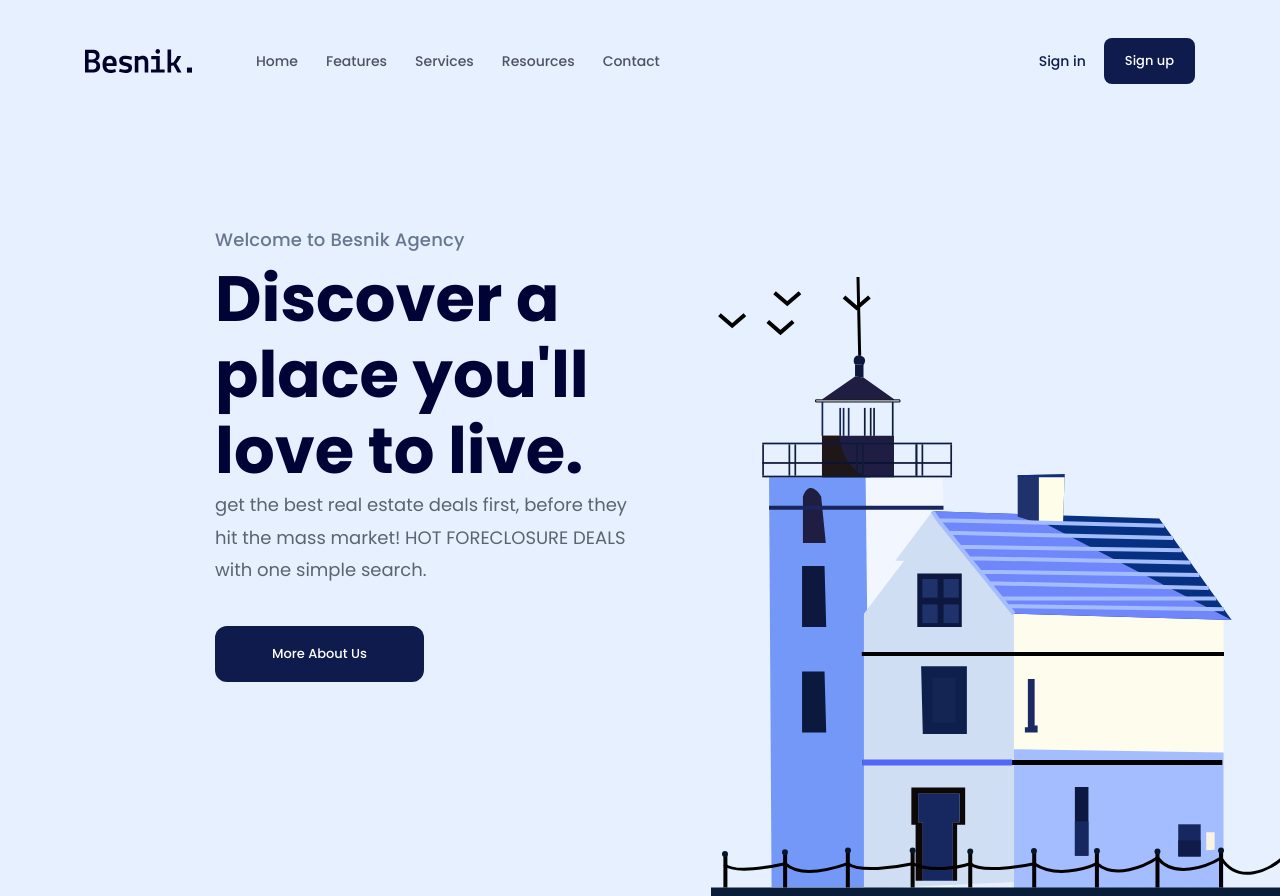
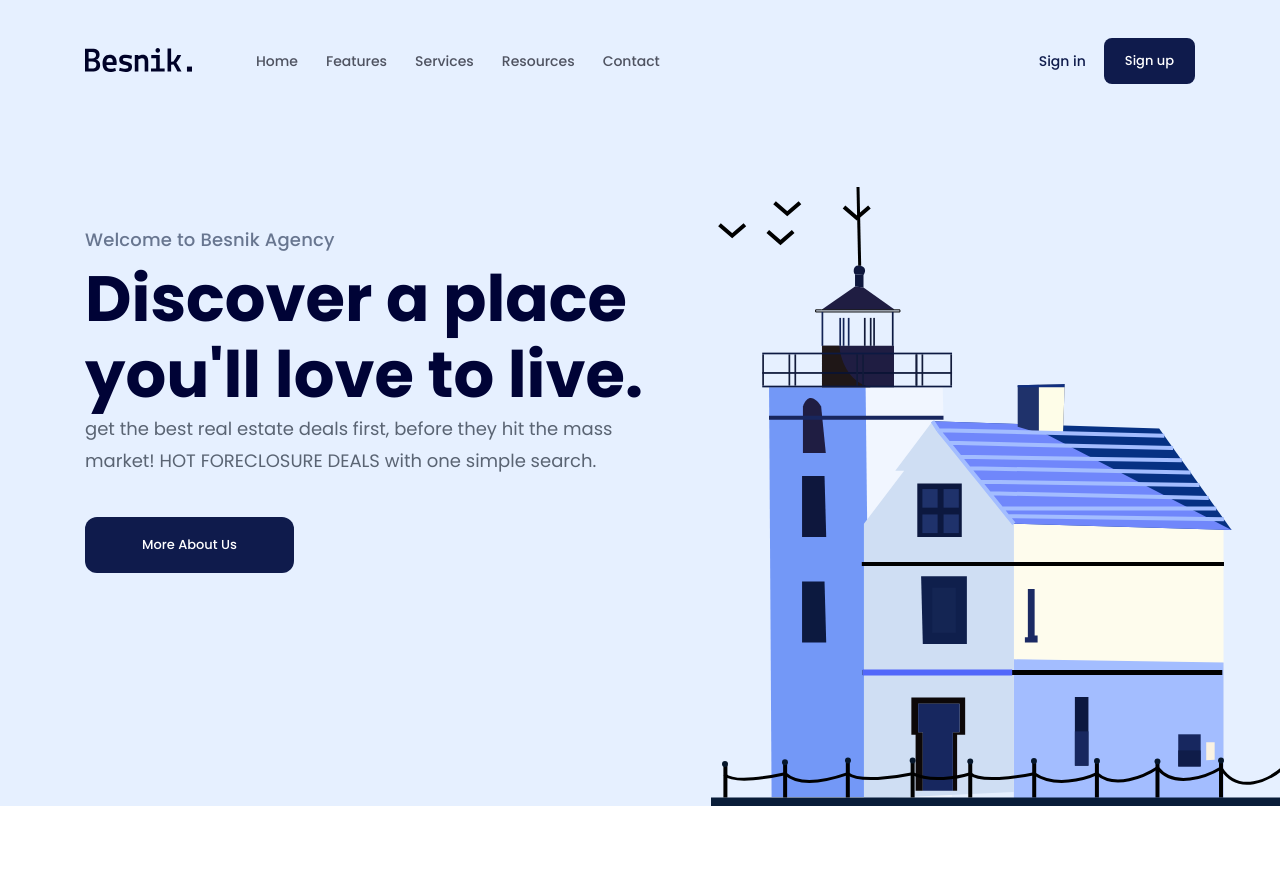
Before and after one commit to minhabc123/f8-htmlcsspro-01, a plain HTML site: page index.html in a window 1280 px wide. Shown: the top 896 px of the page. Drawn offline with Linux system fonts and the light colour scheme.

Commit message:
Fix bug hero img và Logo

```diff
--- a/assets/css/styles.css
+++ b/assets/css/styles.css
@@ -72,7 +72,7 @@ a {
 /* NAVBAR */
 main .hero-wrap {
     position: relative;
-    min-height: 100vh;
+    min-height: calc(100vh - 90px);
     background-color: #e6f0ff;
 }
 
@@ -129,11 +129,8 @@ main .hero-wrap {
 
 /* HERO-INFO */
 
-.hero {
-    padding: 130px;
-}
-
 .hero-wrap .hero-info {
+    padding-top: 130px;
     width: 50.4%;
 }
 
--- a/index.html
+++ b/index.html
@@ -14,11 +14,12 @@
                 <div class="content">
                     <nav class="navbar">
                         <!-- logo -->
-                        <img
-                            src="./assets/img/logo.svg"
-                            alt="Besnik."
-                            class="logo"
-                        />
+                        <a href="#!"
+                            ><img
+                                src="./assets/img/logo.svg"
+                                alt="Besnik."
+                                class="logo"
+                        /></a>
                         <!-- navigation -->
                         <ul>
                             <li><a href="#!">Home</a></li>
```
